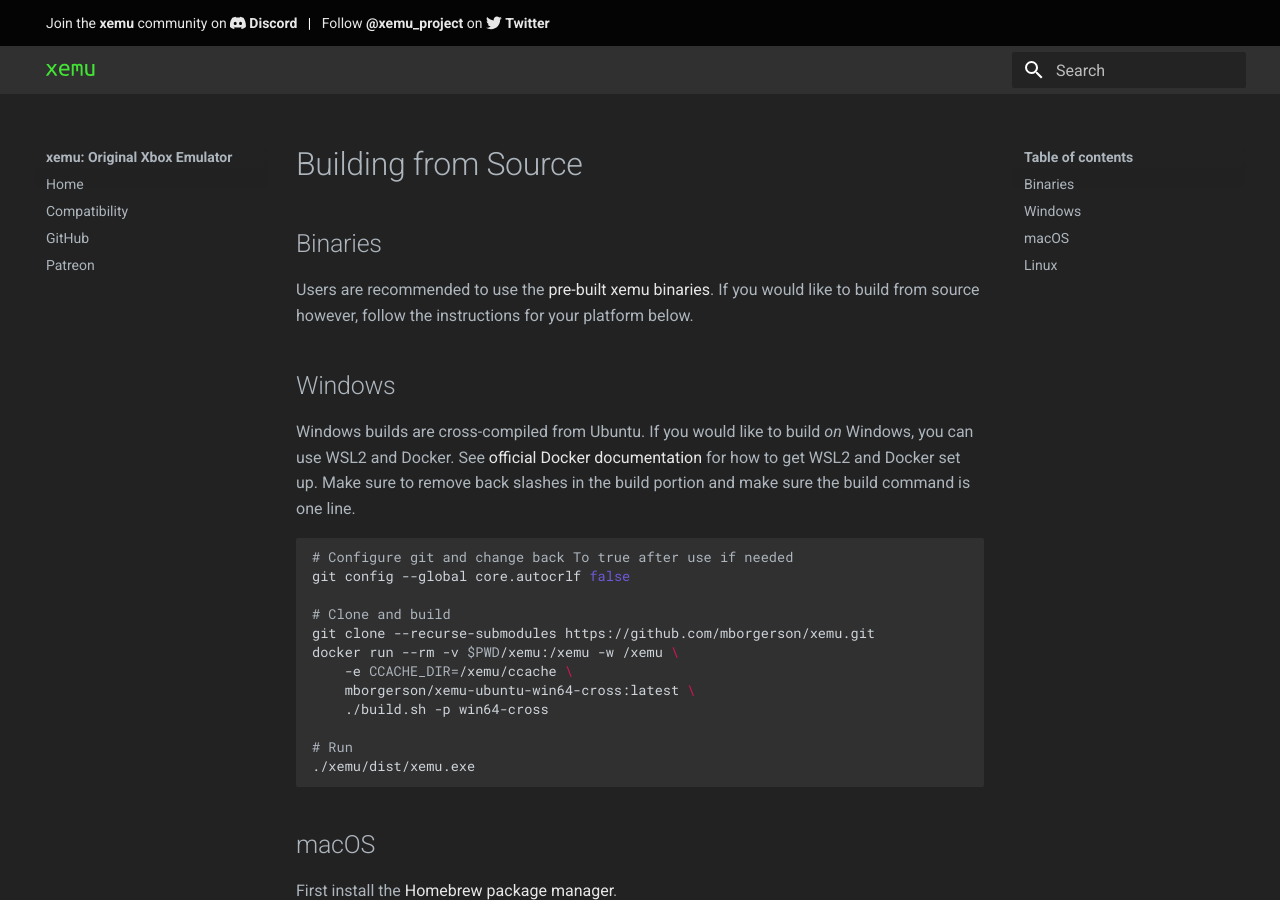
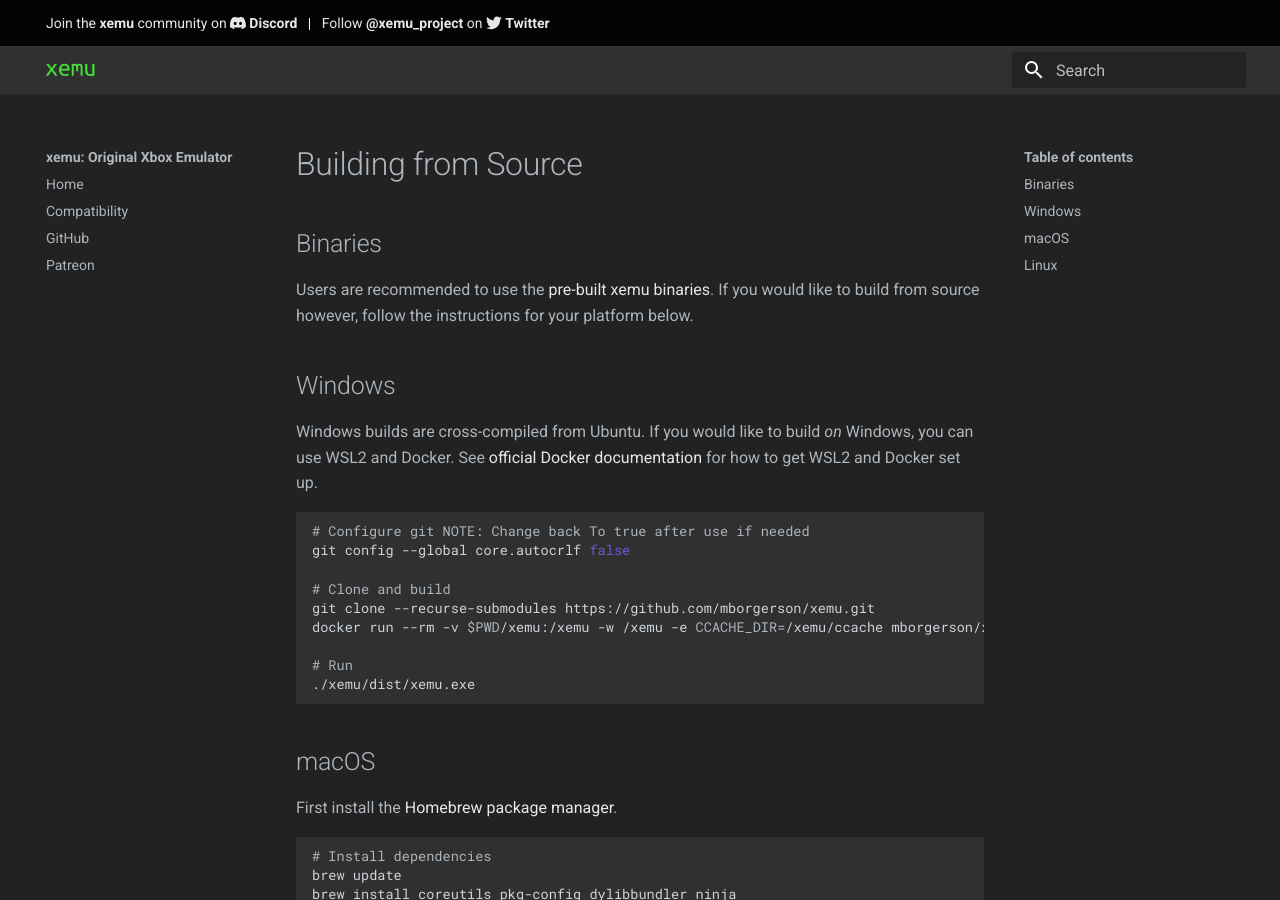
Before and after one commit to xemu-project/xemu-website, an MkDocs documentation site: the page built from docs/docs/building-from-source.md, in a window 1280 px wide and 900 px high. Built offline with MkDocs 1.6.1 and Material for MkDocs 9.7.7, drawn with Linux system fonts in a browser that asks for light colours.

Commit message:
Windows: Reduce build command to one line
Seems like when you use the previous method with multiple lines it won’t execute and assume the extra rows as separate commands reducing to one line made it build.

````diff
--- a/docs/docs/building-from-source.md
+++ b/docs/docs/building-from-source.md
@@ -5,18 +5,15 @@ Users are recommended to use the [pre-built xemu binaries](https://github.com/mb
 ## Windows
 
 Windows builds are cross-compiled from Ubuntu. If you would like to build *on* Windows, you can use WSL2 and Docker. See [official Docker
-documentation](https://docs.docker.com/docker-for-windows/wsl/) for how to get WSL2 and Docker set up. Make sure to remove back slashes in the build portion and make sure the build command is one line.
+documentation](https://docs.docker.com/docker-for-windows/wsl/) for how to get WSL2 and Docker set up.
 
 ```bash
-# Configure git and change back To true after use if needed
+# Configure git NOTE: Change back To true after use if needed
 git config --global core.autocrlf false
 
 # Clone and build
 git clone --recurse-submodules https://github.com/mborgerson/xemu.git
-docker run --rm -v $PWD/xemu:/xemu -w /xemu \
-    -e CCACHE_DIR=/xemu/ccache \
-    mborgerson/xemu-ubuntu-win64-cross:latest \
-    ./build.sh -p win64-cross
+docker run --rm -v $PWD/xemu:/xemu -w /xemu -e CCACHE_DIR=/xemu/ccache mborgerson/xemu-ubuntu-win64-cross:latest ./build.sh -p win64-cross
 
 # Run
 ./xemu/dist/xemu.exe
````
